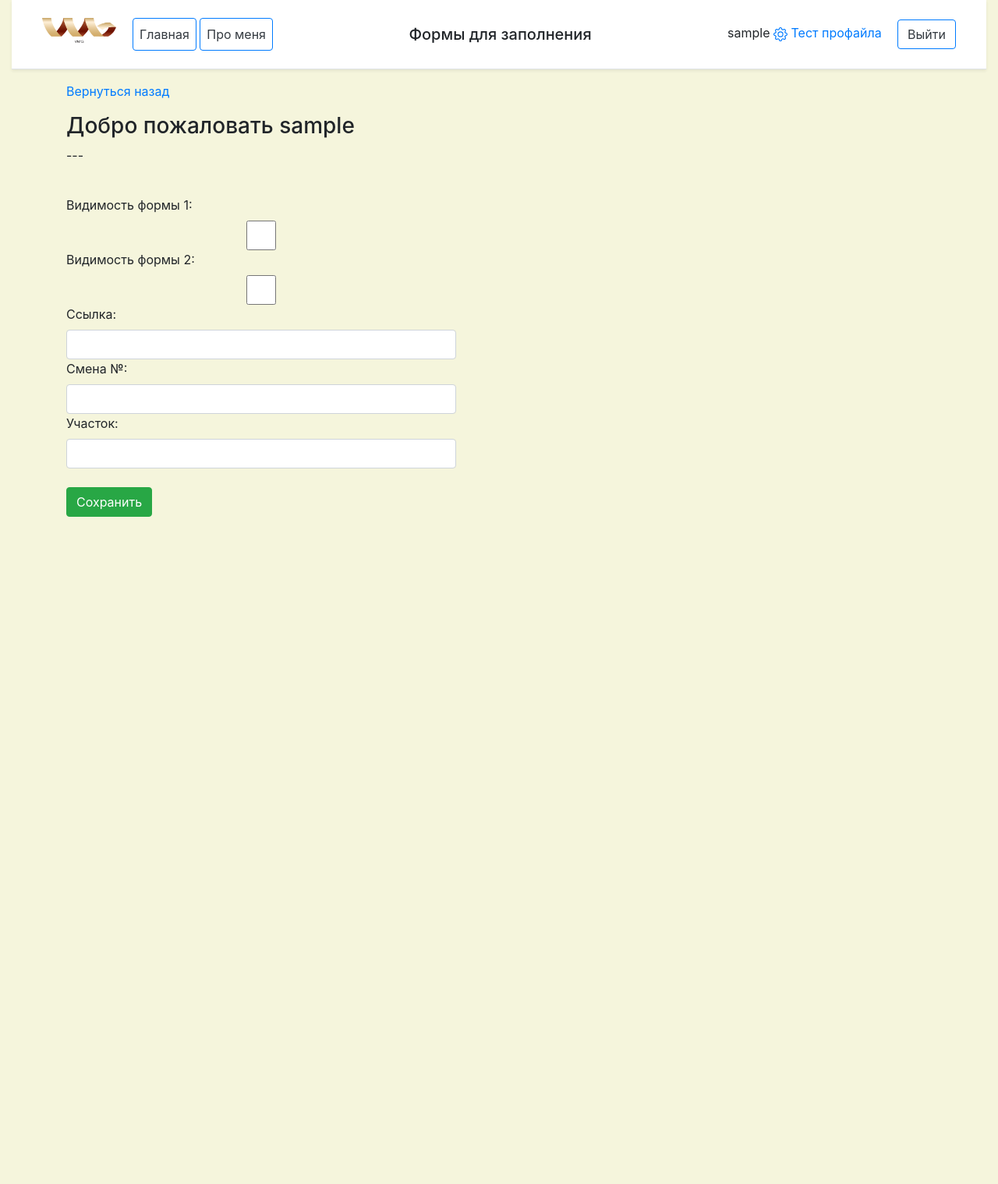
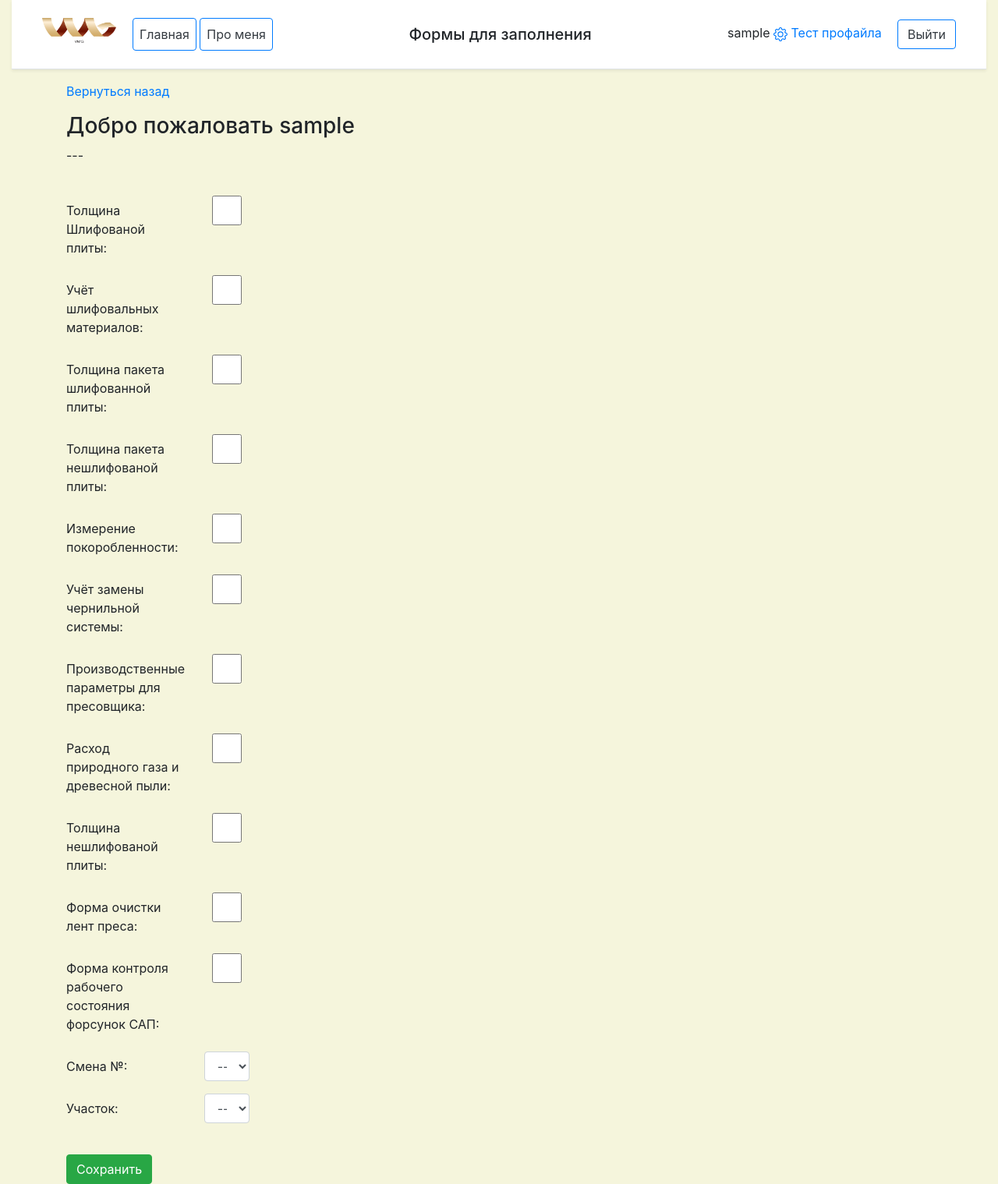
Before and after one commit to Elektrovatt/SortDsp, a Django app: page /profile/update/1 in a window 1280 px wide. Shown: the whole page at 78% size. Before the commit the page ends 663 px from the top, so only its background shows below. Run offline with Django 3.2, Linux system fonts and the light colour scheme; the visitor is signed in with stand-in values (Sample User, id 1); data comes from the database, SQL or seed files in the repository; some libraries are stand-ins or nearby versions.

Commit message:
Добавлены название будущих форм в модель - Пресс Распиловка Шлифовка

```diff
--- a/account/forms.py
+++ b/account/forms.py
@@ -24,20 +24,22 @@ class profile_form(forms.ModelForm):
 
     class Meta:
         model = ProfileUserModel
-        fields = ['is_customer','is_customer2','value1','value2','value3']
+        fields = ['name_form1',
+                  'name_form2','name_form3','name_form4','name_form5','name_form6',
+                  'name_form7','name_form8','name_form9','name_form10','name_form11','value2','value3']
 
-    widgets = {
-        "value1": TextInput(attrs={
-            'class': 'form-control',
-            'placeholder': 'Видимость формы 1',
-            'label':'Видимость формы 1'
-        }),
-        "value2": TextInput(attrs={
-            'class': 'form-control',
-            'placeholder': 'Видимость формы 1',
-            'label': 'Видимость формы 1'
-        }),
-    }
+    # widgets = {
+    #     "value1": TextInput(attrs={
+    #         'class': 'form-control',
+    #         'placeholder': 'Видимость формы 1',
+    #         'label':'Видимость формы 1'
+    #     }),
+    #     "value2": TextInput(attrs={
+    #         'class': 'form-control',
+    #         'placeholder': 'Видимость формы 1',
+    #         'label': 'Видимость формы 1'
+    #     }),
+    # }
 
     def __init__(self, *args, **kwargs):
             super().__init__(*args, **kwargs)
@@ -50,21 +52,23 @@ class ProfileForm(forms.ModelForm):
 
     class Meta:
         model = ProfileUserModel
-        fields = ['is_customer','is_customer2','value1','value2','value3']
+        fields = ['name_form1',
+                  'name_form2', 'name_form3', 'name_form4', 'name_form5', 'name_form6',
+                  'name_form7', 'name_form8', 'name_form9', 'name_form10', 'name_form11', 'value2', 'value3']
         # fields = ('__all__')
 
-    widgets = {
-        "value1": TextInput(attrs={
-            'class': 'form-control',
-            'placeholder': 'Видимость формы 1',
-            'label': 'Видимость формы 11'
-        }),
-        "value2": TextInput(attrs={
-            'class': 'form-control',
-            'placeholder': 'Видимость формы 1',
-            'label': 'Видимость формы 1'
-        }),
-    }
+    # widgets = {
+    #     "value1": TextInput(attrs={
+    #         'class': 'form-control',
+    #         'placeholder': 'Видимость формы 1',
+    #         'label': 'Видимость формы 11'
+    #     }),
+    #     "value2": TextInput(attrs={
+    #         'class': 'form-control',
+    #         'placeholder': 'Видимость формы 1',
+    #         'label': 'Видимость формы 1'
+    #     }),
+    # }
 
     def __init__(self, *args, **kwargs):
             super().__init__(*args, **kwargs)
--- a/account/models.py
+++ b/account/models.py
@@ -29,15 +29,43 @@ class Customer(models.Model):
 
 class ProfileUserModel(models.Model):
     """"Модель профиля пользователя"""""
+    area = (
+        ('Шлифовка', 'Шлифовка'),
+        ('Распиловка', 'Распиловка'),
+        ('Пресс', 'Пресс'),
+        ('Формовка', 'Формовка'),
+        ('Клееварка', 'Клееварка'),
+        ('Сушилка', 'Сушилка'),
+        ('Стружечное', 'Стружечное'),
+        ('Заточка', 'Заточка'),
+        ('Дробилка', 'Дробилка'),
+    )
+    number_shift = (
+
+        ('Смена 1', 'Смена 1'),
+        ('Смена 2', 'Смена 2'),
+        ('Смена 3', 'Смена 3'),
+        ('Смена 4', 'Смена 4'),
+    )
+
     user = models.OneToOneField(User, on_delete=models.CASCADE, verbose_name="Владелец записи, пользователь")
-    is_customer = models.BooleanField("Видимость формы 1", default=False, help_text='100 characters max.')
-    is_customer2 = models.BooleanField("Видимость формы 2", default=False)
-    value1 = models.CharField(max_length=100, null=True, verbose_name='ссылка')
-    value2 = models.CharField(max_length=50, null=True, verbose_name='смена №')
-    value3 = models.CharField(max_length=50, null=True, verbose_name='Участок', help_text='Дробилка, стружка, сушилка, клееварка, формовка, пресс, распиловка, щлифовка')
+    name_form1 = models.BooleanField("Толщина Шлифованой плиты", default=False, help_text='Участок - Шлифовка')
+    name_form2 = models.BooleanField("Учёт шлифовальных материалов", default=False, help_text='Участок - Шлифовка')
+    name_form3 = models.BooleanField("Толщина пакета шлифованной плиты", default=False, help_text='Участок - Шлифовка')
+    name_form4 = models.BooleanField("Толщина пакета нешлифованой плиты", default=False, help_text='Участок - Распиловка')
+    name_form5 = models.BooleanField("Измерение покоробленности", default=False, help_text='Участок - Распиловка')
+    name_form6 = models.BooleanField("Учёт замены чернильной системы", default=False, help_text='Участок - Распиловка')
+    name_form7 = models.BooleanField("Производственные параметры для пресовщика", default=False, help_text='Участок - Пресс')
+    name_form8 = models.BooleanField("Расход природного газа и древесной пыли", default=False, help_text='Участок - Пресс')
+    name_form9 = models.BooleanField("Толщина нешлифованой плиты", default=False, help_text='Участок - Пресс')
+    name_form10 = models.BooleanField("Форма очистки лент преса", default=False, help_text='Участок - Пресс')
+    name_form11 = models.BooleanField("Форма контроля рабочего состояния форсунок САП", default=False, help_text='Участок - Пресс')
+    value2 = models.CharField(choices=number_shift, max_length=50, null=True, verbose_name='смена №')
+    value3 = models.CharField(choices=area, max_length=500, null=True, verbose_name='Участок', help_text='дробилка, стружка. заточка, сушилка, клееварка, формовка, пресс, распиловка, шлифовка')
+
 
     def __str__(self):
-        return ('автор  %s, Видимость: %s, смена : %s. участок : %s.' % (self.user, self.is_customer, self.value2, self.value3))
+        return ('автор  %s, смена : %s. участок : %s.' % (self.user, self.value2, self.value3))
 
     # def get_absolute_url(self):
     #     return f'/profile/{self.pk}'
--- a/account/templates/account/profile.html
+++ b/account/templates/account/profile.html
@@ -8,9 +8,7 @@
 
                     <div class="form-control-test">
                         {{ profile.user }}<br>
-                        {{ profile.is_customer }}<br>
-                        {{ profile.is_customer2 }}<br>
-                        {{ profile.value1 }}<br>
+
                         {{ profile.value2 }}<br>
                         {{ profile.value3 }}<br>
                     </div>
--- a/account/templates/account/profile_update.html
+++ b/account/templates/account/profile_update.html
@@ -16,7 +16,15 @@
 
                         {% csrf_token %}<br>
                          {% for f in form %}
-                            <label class="form-label" for="{{ f.id_for_label }}">{{f.label}}:</label>{{ f }}
+
+                            <div class="form-group row">
+                                <label for="{{ f.id_for_label }}" class="col-sm-4 col-form-label">{{f.label}}:</label>
+                                    <div class="col-sm-2">
+                                      {{ f }}
+                                    </div>
+
+                            </div>
+
                             <div class="form-error"> {{ f.errors }}</div>
                         {% endfor%}
 
--- a/main/models.py
+++ b/main/models.py
@@ -21,6 +21,8 @@ class table_thickness_ground_plate_model(models.Model):
     value7 = models.CharField(max_length=5, null=True, verbose_name='Значение 7')
     value8 = models.CharField(max_length=5, null=True, verbose_name='Значение 8')
 
+
+
     def __str__(self):
         return ('Смена № %s, плита: %s, дата: %s.' %(self.number_shift, self.value0, self.date_created))
 
--- a/main/static/main/css/main.css
+++ b/main/static/main/css/main.css
@@ -35,10 +35,7 @@ aside img {
     width: 500px;
     margin-top: 50px;
 }
-.form-label{
-    width: 500px;
 
-}
 .form-control-test{
    width: 500px;
    margin-top: 5px;
--- a/main/templates/main/create_new_thickness_ground_plate.html
+++ b/main/templates/main/create_new_thickness_ground_plate.html
@@ -14,7 +14,7 @@
                         {% for f in form %}
                        <div class="row">
                            <div class="col-sm-4">
-                            <label class="form-label" for="{{ f.id_for_label }}">{{ f.label }}:</label>{{ f }}
+                            <label class="form-label" for="{{ f.id_for_label }}">{{ f.label }}:{{ f }}</label>
                             </div>
                             <div class="form-error"> {{ f.errors }}</div>
                        </div>
```
Also changed, not shown: account/migrations/0010_auto_20210404_1300.py (added), account/migrations/0011_auto_20210404_1407.py (added), account/migrations/0012_auto_20210404_1412.py (added).
